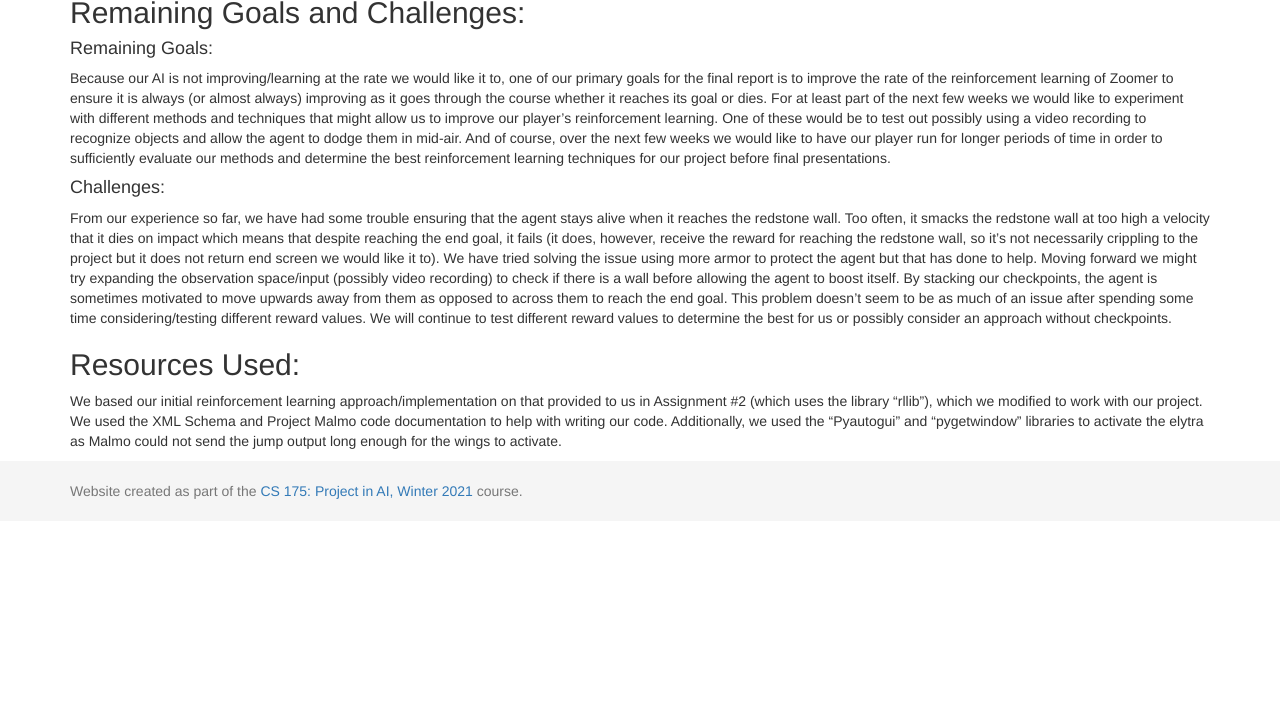
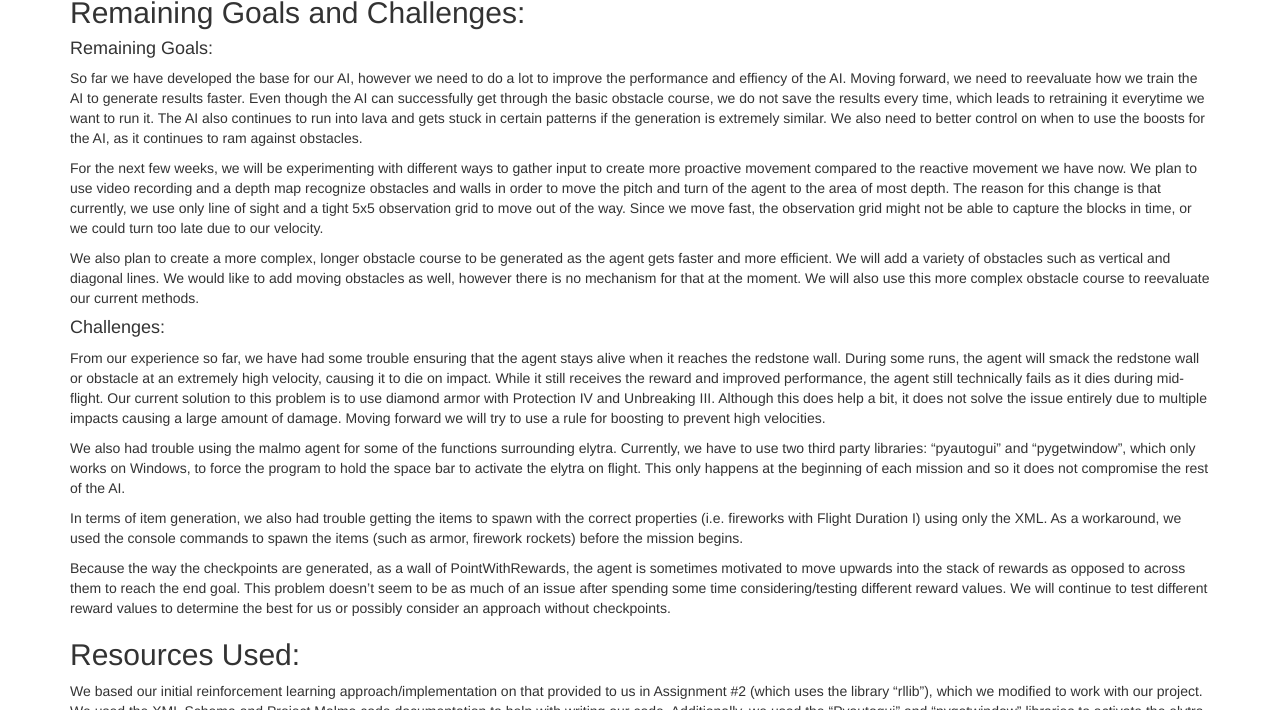
Before and after one commit to Globins/RedstoneEngineer, a Jekyll site: the page built from docs/status.md, in a window 1280 px wide and 900 px high, scrolled down 1746 px, cut to the strip 190-900 px from the top of the window. Built offline with Jekyll 4.4.1, drawn with Linux system fonts in a browser that asks for light colours; before the commit the page ends 2457 px from its top, so only the background shows below that.

Commit message:
Update status.md

```diff
--- a/docs/status.md
+++ b/docs/status.md
@@ -32,15 +32,21 @@ For our qualitative evaluation, we are analyzing the response time the agent has
 <h2>Remaining Goals and Challenges:</h2>
 
 <h4>Remaining Goals:</h4>
-Because our AI is not improving/learning at the rate we would like it to, one of our primary goals for the final report is to improve the rate of the reinforcement learning of Zoomer to ensure it is always (or almost always) improving as it goes through the course whether it reaches its goal or dies.
-For at least part of the next few weeks we would like to experiment with different methods and techniques that might allow us to improve our player’s reinforcement learning. One of these would be to test out possibly using a video recording to recognize objects and allow the agent to dodge them in mid-air.
-And of course, over the next few weeks we would like to have our player run for longer periods of time in order to sufficiently evaluate our methods and determine the best reinforcement learning techniques for our project before final presentations.
+So far we have developed the base for our AI, however we need to do a lot to improve the performance and effiency of the AI. Moving forward, we need to reevaluate how we train the AI to generate results faster. Even though the AI can successfully get through the basic obstacle course, we do not save the results every time, which leads to retraining it everytime we want to run it. The AI also continues to run into lava and gets stuck in certain patterns if the generation is extremely similar. We also need to better control on when to use the boosts for the AI, as it continues to ram against obstacles.
 
+For the next few weeks, we will be experimenting with different ways to gather input to create more proactive movement compared to the reactive movement we have now. We plan to use video recording and a depth map recognize obstacles and walls in order to move the pitch and turn of the agent to the area of most depth. The reason for this change is that currently, we use only line of sight and a tight 5x5 observation grid to move out of the way. Since we move fast, the observation grid might not be able to capture the blocks in time, or we could turn too late due to our velocity.
+
+We also plan to create a more complex, longer obstacle course to be generated as the agent gets faster and more efficient. We will add a variety of obstacles such as vertical and diagonal lines. We would like to add moving obstacles as well, however there is no mechanism for that at the moment. We will also use this more complex obstacle course to reevaluate our current methods.
 
 
 <h4>Challenges:</h4>
-From our experience so far, we have had some trouble ensuring that the agent stays alive when it reaches the redstone wall. Too often, it smacks the redstone wall at too high a velocity that it dies on impact which means that despite reaching the end goal, it fails (it does, however, receive the reward for reaching the redstone wall, so it’s not necessarily crippling to the project but it does not return end screen we would like it to). We have tried solving the issue using more armor to protect the agent but that has done to help. Moving forward we might try expanding the observation space/input (possibly video recording) to check if there is a wall before allowing the agent to boost itself.
-By stacking our checkpoints, the agent is sometimes motivated to move upwards away from them as opposed to across them to reach the end goal. This problem doesn’t seem to be as much of an issue after spending some time considering/testing different reward values. We will continue to test different reward values to determine the best for us or possibly consider an approach without checkpoints.
+From our experience so far, we have had some trouble ensuring that the agent stays alive when it reaches the redstone wall. During some runs, the agent will smack the redstone wall or obstacle at an extremely high velocity, causing it to die on impact. While it still receives the reward and improved performance, the agent still technically fails as it dies during mid-flight. Our current solution to this problem is to use diamond armor with Protection IV and Unbreaking III. Although this does help a bit, it does not solve the issue entirely due to multiple impacts causing a large amount of damage. Moving forward we will try to use a rule for boosting to prevent high velocities.
+
+We also had trouble using the malmo agent for some of the functions surrounding elytra. Currently, we have to use two third party libraries: "pyautogui" and "pygetwindow", which only works on Windows, to force the program to hold the space bar to activate the elytra on flight. This only happens at the beginning of each mission and so it does not compromise the rest of the AI.
+
+In terms of item generation, we also had trouble getting the items to spawn with the correct properties (i.e. fireworks with Flight Duration I) using only the XML. As a workaround, we used the console commands to spawn the items (such as armor, firework rockets) before the mission begins.
+
+Because the way the checkpoints are generated, as a wall of PointWithRewards, the agent is sometimes motivated to move upwards into the stack of rewards as opposed to across them to reach the end goal. This problem doesn’t seem to be as much of an issue after spending some time considering/testing different reward values. We will continue to test different reward values to determine the best for us or possibly consider an approach without checkpoints.
 
 <h2>Resources Used:</h2>
 We based our initial reinforcement learning approach/implementation on that provided to us in Assignment #2 (which uses the library “rllib”), which we modified to work with our project. We used the XML Schema and Project Malmo code documentation to help with writing our code. Additionally, we used the “Pyautogui” and “pygetwindow” libraries to activate the elytra as Malmo could not send the jump output long enough for the wings to activate.
```
